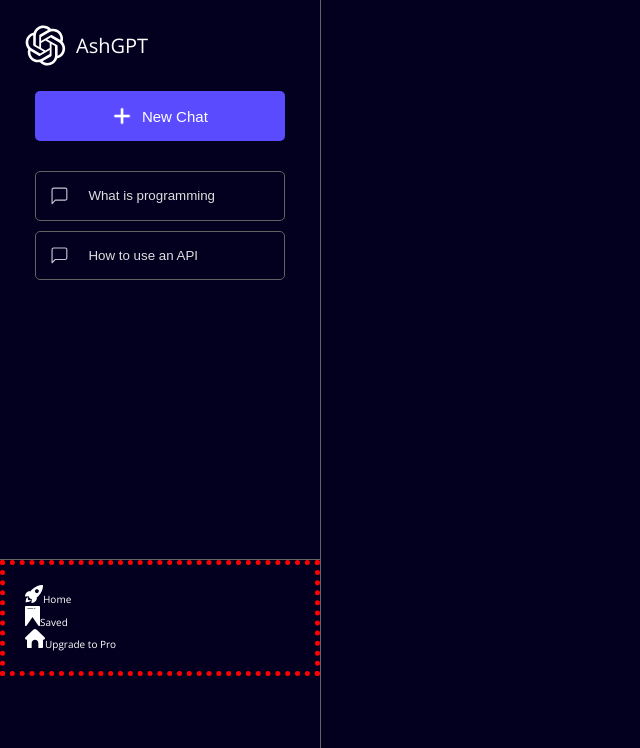
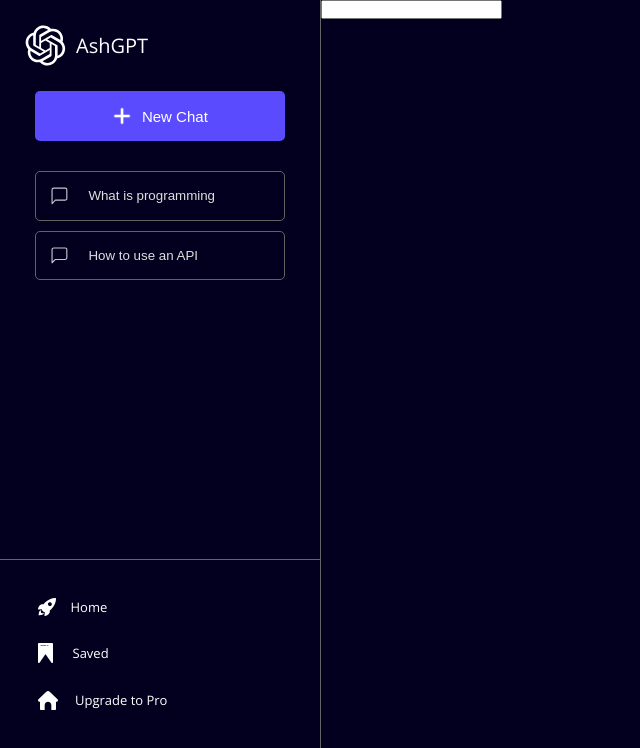
Before and after one commit to ashkam58/gpt-clone, a React (Create React App) app in the folder clone/: page / in a window 1280 px wide. Shown: the top 748 px of the page, without its empty margins (0-640 px from the left). Built offline with nearby package versions, Linux system fonts and the light colour scheme.

Commit message:
some style changes

```diff
--- a/clone/src/App.css
+++ b/clone/src/App.css
@@ -88,6 +88,24 @@
     height: 1.75rem;
 }
 .lowerSide{
-    border: 5px dotted red;
     padding: 2rem;
 }
+
+.listItems{
+    margin: 0.75rem;
+    display: flex;
+    align-items: center;
+    font-size: 1.3rem;
+
+}
+
+.listItemsImg{
+    margin: 1rem;
+    padding-right: 1rem;
+}
+.listItems:nth-child(1)>.listItemsImg{
+    margin-right: 0.5rem;
+}
+.listItems:nth-child(3)>.listItemsImg{
+    margin-right: 0.75rem;
+}
--- a/clone/src/App.js
+++ b/clone/src/App.js
@@ -36,7 +36,15 @@
           <div className="listItems"><img src={rocket} alt="" className="listItemsImg" />Upgrade to Pro</div>
         </div>
       </div>
-      <div className="main"></div>
+      <div className="main">
+        <div className="chat"></div>
+        <div className="chatFotter">
+<div className="inp">
+  <input type="text"  />
+</div>
+
+        </div>
+      </div>
     </div>
   );
 }
```
